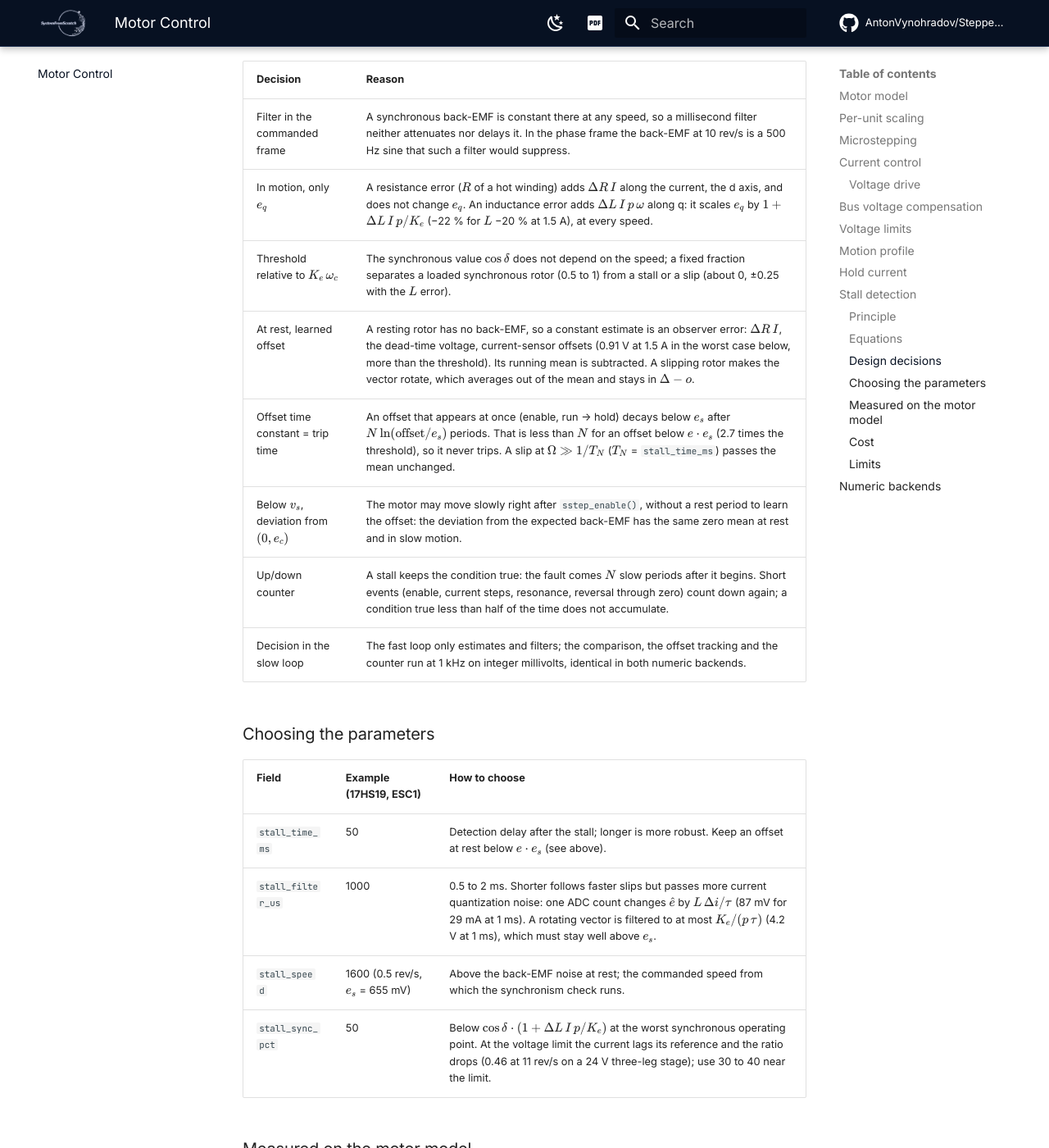
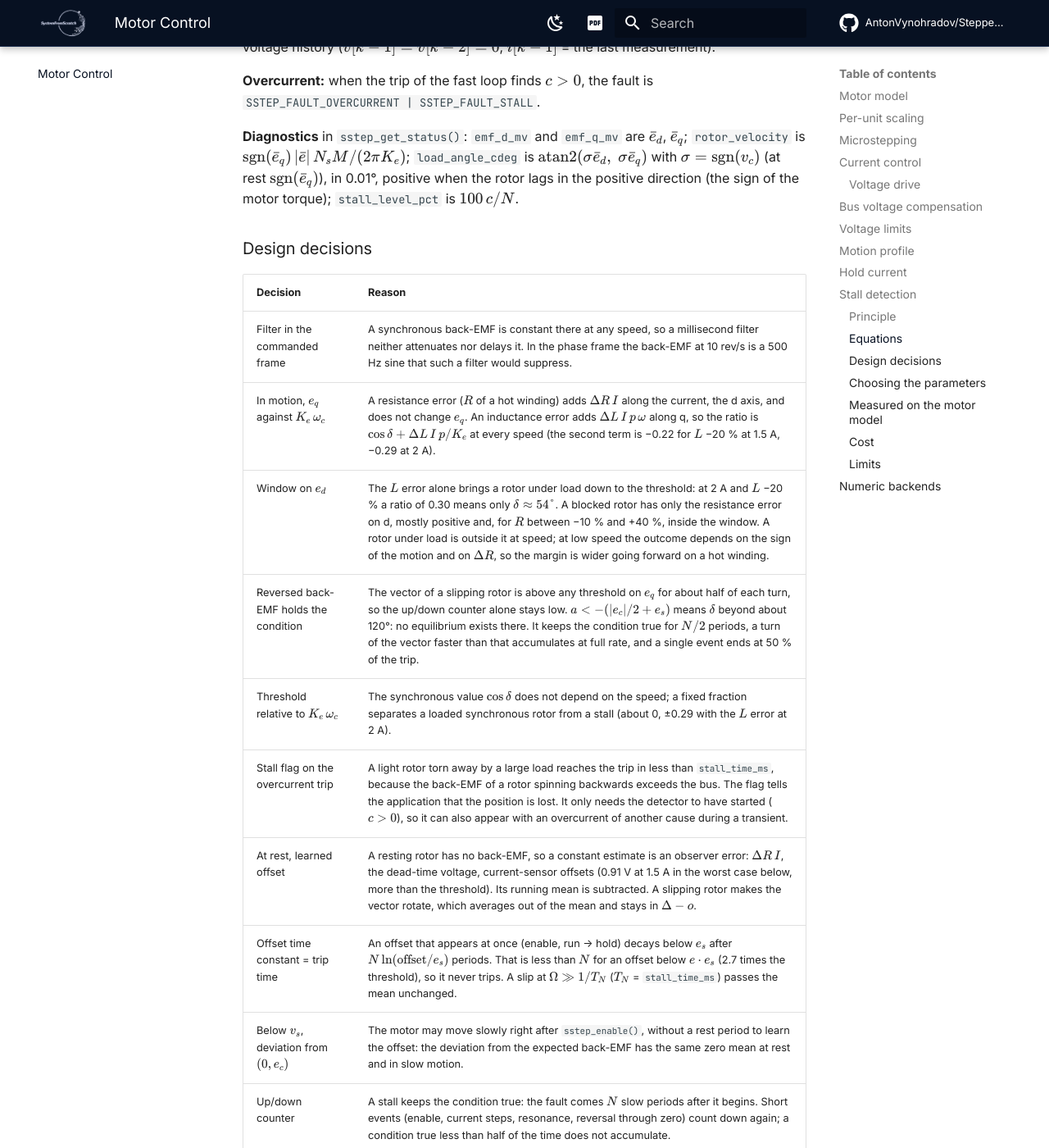
Before and after one commit to AntonVynohradov/Stepper-C, an MkDocs documentation site: the page built from docs/motor-control.md, in a window 1280 px wide and 1400 px high, scrolled down 10147 px. Shown: the whole window at 82% size. Built offline with MkDocs 1.6.1 and Material for MkDocs 9.7.7, drawn with Linux system fonts in a browser that asks for light colours; comment, search, counter and statistics services are not loaded; some of the changed text lies outside the part shown.

Commit message:
Fix missed and false stall detections under load
The stall detector missed a slipping rotor at low speed and could trip
on a synchronous rotor under heavy load or at the voltage limit.

Detector (sstep_stall.c, sstep_ctrl.c)
- Slip: the back-EMF vector of a slipping rotor turns in the commanded
  frame and stayed above stall_sync_pct about half of the time, so the
  up/down counter did not accumulate: load inertia x100 lost hundreds of
  full steps without a fault. A reversed back-EMF, along the motion
  below -(|e_c|/2 + e_s), now keeps the condition true for half of the
  trip time (new stall_hold). SSTEP_FAULT_STALL comes 43 to 60 ms after
  the load angle passes 90 deg.
- Load: an inductance error adds to cos(delta), it does not scale it, so
  a synchronous rotor at 72 % of the pull-out torque with R +30 %,
  L -20 % tripped. In motion the condition now also requires e_d inside
  the window of a rotor that does not turn. This also removes the false
  trip at the voltage limit: 11 rev/s at 24 V runs with stall_sync_pct 50.
- Overcurrent: a trip while the detector is counting (stall_count > 0)
  now raises SSTEP_FAULT_OVERCURRENT | SSTEP_FAULT_STALL, because a
  light rotor can reach the trip before stall_time_ms.

Behaviour changes
- An application that compares faults with a single flag must test the
  bits. Without stall detection nothing changes.
- A load angle swinging repeatedly beyond about 120 deg near the voltage
  limit is reported as a stall even before a step is lost.
- SSTEP_STATE_BYTES on 64-bit hosts: 288 B fixed point, 312 B float
  (Cortex-M4 unchanged: 280 B, 304 B).

Tests
- SstepLoop: heavy axis, fast slip with overcurrent, heavy load held in
  synchronism, voltage limit, load angle swing.
- SstepStall: loaded and blocked rotor against the e_d window, rotating
  vector, single and small reversal, enable clears the hold, overcurrent
  with and without the stall flag.

Build
- sstep.cmake: add the repository root to SSTEP_HEADERS.

Documentation
- motor-control: new equations and design decisions, stall_sync_pct
  guidance, measured results and limits; api, usage and CHANGELOG
  updated for the overcurrent flag.
- Re-measured flash (9216 B / 9894 B), stack (sstep_slow_loop() 152 B
  fixed point) and executed instructions.
- Project skill: software-in-the-loop with sfs-stepper-sim, rules for
  changing the stall detector, how to measure executed instructions.

Signed-off-by: Anton Vynohradov <avynohradov@systemfromscratch.com>

```diff
--- a/docs/motor-control.md
+++ b/docs/motor-control.md
@@ -274,8 +274,10 @@ The magnitude of the vector is the rotor speed, its angle the load angle $\delta
 
 - **In motion,** a synchronous rotor has $\omega = \omega_c$ and a moderate load angle, so
   $e_q \approx K_e\,\omega_c \cos\delta$ is a large constant of the sign of the motion. A stalled
-  rotor gives no back-EMF; a rotor that slips turns relative to the commanded frame and its
-  back-EMF averages out. Both make $e_q$ fall far below $K_e\,\omega_c$.
+  rotor gives no back-EMF, so $e_q$ falls far below $K_e\,\omega_c$. A rotor that slips turns
+  relative to the commanded frame: the vector rotates, $e_q$ changes its sign, and the
+  negative half is the sign of the slip. A rotor under load keeps its speed, so a low $e_q$
+  comes with a large $e_d = K_e\,\omega \sin\delta$; that tells it from a blocked rotor.
 - **At rest,** the commanded frame stands still, so any lasting back-EMF means that the rotor
   turns. A slipping rotor makes the vector rotate at its electrical speed.
 
@@ -322,7 +324,13 @@ filter outputs rounded to mV.
 
 $$
 \text{in motion } (\lvert v_c \rvert \ge v_s): \qquad
-\mathrm{bad} = \mathrm{sgn}(v_c)\,\bar e_q < \frac{s}{100}\,\lvert e_c \rvert
+a = \mathrm{sgn}(v_c)\,\bar e_q \qquad
+\mathrm{bad} = \left(a < \frac{s}{100}\,\lvert e_c \rvert\right) \;\wedge\;
+\left(-\frac{\lvert e_c \rvert}{3} - \frac{R I_r}{10} \le \bar e_d \le \frac{\lvert e_c \rvert}{3} + \frac{2 R I_r}{5}\right)
+$$
+
+$$
+a < -\left(\frac{\lvert e_c \rvert}{2} + e_s\right) \;\Rightarrow\; h \leftarrow \lfloor N / 2 \rfloor
 $$
 
 $$
@@ -333,15 +341,20 @@ o \leftarrow o + \frac{\Delta - o}{N} \qquad
 $$
 
 $$
+h > 0 \;\Rightarrow\; h \leftarrow h - 1,\;\; \mathrm{bad} \leftarrow \mathrm{true} \qquad\qquad
 c \leftarrow \begin{cases} c + 1 & \mathrm{bad} \\ \max(c - 1,\, 0) & \text{otherwise} \end{cases}
 $$
 
 and `SSTEP_FAULT_STALL` when $c \ge N$, with $v_s$ = `stall_speed`, $s$ = `stall_sync_pct`,
-$N$ = `stall_time_ms` · `slow_loop_hz` / 1000 and the slip threshold
-$e_s = K_e\, 2\pi\, v_s / (N_s M)$ rounded to mV. In integers: $o$ is held in mV·$2^{16}$, the
-update divides with truncation, $\Delta - o$ uses $o$ truncated to mV, and the magnitude is
-compared as a sum of squares. `sstep_enable()` clears $\bar e$, $o$, $c$ and the voltage
-history ($v[k-1] = v[k-2] = 0$, $i[k-1]$ = the last measurement).
+$N$ = `stall_time_ms` · `slow_loop_hz` / 1000, $I_r$ = `i_run_ma` and the slip threshold
+$e_s = K_e\, 2\pi\, v_s / (N_s M)$ rounded to mV. In integers: $R I_r$ is in mV, the divisions
+truncate, $o$ is held in mV·$2^{16}$, the update divides with truncation, $\Delta - o$ uses
+$o$ truncated to mV, and the magnitude is compared as a sum of squares. `sstep_enable()`
+clears $\bar e$, $o$, $c$, $h$ and the voltage history ($v[k-1] = v[k-2] = 0$, $i[k-1]$ = the
+last measurement).
+
+**Overcurrent:** when the trip of the fast loop finds $c > 0$, the fault is
+`SSTEP_FAULT_OVERCURRENT | SSTEP_FAULT_STALL`.
 
 **Diagnostics** in `sstep_get_status()`: `emf_d_mv` and `emf_q_mv` are $\bar e_d$, $\bar e_q$;
 `rotor_velocity` is $\mathrm{sgn}(\bar e_q)\,\lvert \bar e \rvert\, N_s M / (2\pi K_e)$;
@@ -354,8 +367,11 @@ of the motor torque); `stall_level_pct` is $100\,c / N$.
 | Decision | Reason |
 | --- | --- |
 | Filter in the commanded frame | A synchronous back-EMF is constant there at any speed, so a millisecond filter neither attenuates nor delays it. In the phase frame the back-EMF at 10 rev/s is a 500 Hz sine that such a filter would suppress. |
-| In motion, only $e_q$ | A resistance error ($R$ of a hot winding) adds $\Delta R\, I$ along the current, the d axis, and does not change $e_q$. An inductance error adds $\Delta L\, I\, p\,\omega$ along q: it scales $e_q$ by $1 + \Delta L\, I\, p / K_e$ (−22 % for $L$ −20 % at 1.5 A), at every speed. |
-| Threshold relative to $K_e\,\omega_c$ | The synchronous value $\cos\delta$ does not depend on the speed; a fixed fraction separates a loaded synchronous rotor (0.5 to 1) from a stall or a slip (about 0, ±0.25 with the $L$ error). |
+| In motion, $e_q$ against $K_e\,\omega_c$ | A resistance error ($R$ of a hot winding) adds $\Delta R\, I$ along the current, the d axis, and does not change $e_q$. An inductance error adds $\Delta L\, I\, p\,\omega$ along q, so the ratio is $\cos\delta + \Delta L\, I\, p / K_e$ at every speed (the second term is −0.22 for $L$ −20 % at 1.5 A, −0.29 at 2 A). |
+| Window on $e_d$ | The $L$ error alone brings a rotor under load down to the threshold: at 2 A and $L$ −20 % a ratio of 0.30 means only $\delta \approx 54°$. A blocked rotor has only the resistance error on d, mostly positive and, for $R$ between −10 % and +40 %, inside the window. A rotor under load is outside it at speed; at low speed the outcome depends on the sign of the motion and on $\Delta R$, so the margin is wider going forward on a hot winding. |
+| Reversed back-EMF holds the condition | The vector of a slipping rotor is above any threshold on $e_q$ for about half of each turn, so the up/down counter alone stays low. $a < -(\lvert e_c \rvert / 2 + e_s)$ means $\delta$ beyond about 120°: no equilibrium exists there. It keeps the condition true for $N / 2$ periods, a turn of the vector faster than that accumulates at full rate, and a single event ends at 50 % of the trip. |
+| Threshold relative to $K_e\,\omega_c$ | The synchronous value $\cos\delta$ does not depend on the speed; a fixed fraction separates a loaded synchronous rotor from a stall (about 0, ±0.29 with the $L$ error at 2 A). |
+| Stall flag on the overcurrent trip | A light rotor torn away by a large load reaches the trip in less than `stall_time_ms`, because the back-EMF of a rotor spinning backwards exceeds the bus. The flag tells the application that the position is lost. It only needs the detector to have started ($c > 0$), so it can also appear with an overcurrent of another cause during a transient. |
 | At rest, learned offset | A resting rotor has no back-EMF, so a constant estimate is an observer error: $\Delta R\, I$, the dead-time voltage, current-sensor offsets (0.91 V at 1.5 A in the worst case below, more than the threshold). Its running mean is subtracted. A slipping rotor makes the vector rotate, which averages out of the mean and stays in $\Delta - o$. |
 | Offset time constant = trip time | An offset that appears at once (enable, run → hold) decays below $e_s$ after $N \ln(\text{offset} / e_s)$ periods. That is less than $N$ for an offset below $e \cdot e_s$ (2.7 times the threshold), so it never trips. A slip at $\Omega \gg 1 / T_N$ ($T_N$ = `stall_time_ms`) passes the mean unchanged. |
 | Below $v_s$, deviation from $(0, e_c)$ | The motor may move slowly right after `sstep_enable()`, without a rest period to learn the offset: the deviation from the expected back-EMF has the same zero mean at rest and in slow motion. |
@@ -369,7 +385,7 @@ of the motor torque); `stall_level_pct` is $100\,c / N$.
 | `stall_time_ms` | 50 | Detection delay after the stall; longer is more robust. Keep an offset at rest below $e \cdot e_s$ (see above). |
 | `stall_filter_us` | 1000 | 0.5 to 2 ms. Shorter follows faster slips but passes more current quantization noise: one ADC count changes $\hat e$ by $L\,\Delta i / \tau$ (87 mV for 29 mA at 1 ms). A rotating vector is filtered to at most $K_e / (p\,\tau)$ (4.2 V at 1 ms), which must stay well above $e_s$. |
 | `stall_speed` | 1600 (0.5 rev/s, $e_s$ = 655 mV) | Above the back-EMF noise at rest; the commanded speed from which the synchronism check runs. |
-| `stall_sync_pct` | 50 | Below $\cos\delta \cdot (1 + \Delta L\, I\, p / K_e)$ at the worst synchronous operating point. At the voltage limit the current lags its reference and the ratio drops (0.46 at 11 rev/s on a 24 V three-leg stage); use 30 to 40 near the limit. |
+| `stall_sync_pct` | 50 | Above $\lvert\Delta L\rvert\, I\, p / K_e$, the value a blocked rotor shows with a larger inductance than configured (29 % at $L$ +20 %, 2 A). A rotor under load with $e_d$ inside the window must stay above it: at 50 %, with the nominal $R$ and $L$, that ends at $\delta$ = 60°, 87 % of the pull-out torque. The window accepts the lag at the voltage limit, so this value also runs at 11 rev/s on a 24 V three-leg stage. |
 
 ### Measured on the motor model
 
@@ -386,6 +402,10 @@ torque of 0.02 N·m.
 | Rotor turning at 1 rev/s with the command at rest | `SSTEP_FAULT_STALL` after 50.0 ms |
 | Rotor imposed at 3 rev/s | $\lvert \bar e \rvert$ 3936 mV against $K_e\,\omega$ = 3932 mV; `rotor_velocity` 9609 microsteps/s for 9600; load angle 10.27° (model 10.28°) |
 | Enable, run → hold, 0.07 N·m through run → hold, 6400-microstep move, reversal ±4 rev/s and stop, runs at 0.125, 0.25, 0.47, 1, 2, 8, 9.5 and 11 rev/s | No fault. Largest detector level 6 % (nominal plant), 32 % (worst case) |
+| Heavy axis, 0.5 N·m load step above the pull-out torque, $J$ ×20 and ×100 at 1 and 3 rev/s, either direction, nominal and worst case | `SSTEP_FAULT_STALL` 43 to 60 ms after the load angle passes 90°, 23 to 158 full steps lost |
+| Bare rotor and $J$ ×5, the same load step at 1 rev/s: the overcurrent trip comes first | `SSTEP_FAULT_OVERCURRENT \| SSTEP_FAULT_STALL`, 14 and 78 full steps lost |
+| 0.30 N·m (72 % of the pull-out torque) at ±1, ±2 and ±3 rev/s, $R$ +30 %, $L$ −20 %; 0.25 N·m at ±1 rev/s, worst case | No fault. Largest detector level 40 % and 58 % |
+| Voltage limit: 8 rev/s at 18 V, 9 rev/s at 20 V, 11 rev/s at 24 V with $L$ +20 % | No fault. Largest detector level 0 % |
 
 The motor model of this repository shows no sustained mid-band oscillation between 8 and
 11 rev/s; those runs check the voltage limit and the current lag. A 0.09 N·m load at
@@ -415,6 +435,13 @@ mean over 600 fast-loop periods while accelerating to 3 rev/s; on Cortex-M4 most
   its back-EMF is close to zero either way. Only a rotor faster than the command is.
 - The fault comes `stall_time_ms` after the stall begins; the position is lost from the
   beginning of the stall.
+- A rotor under load near the voltage limit whose load angle repeatedly swings beyond about
+  120° is reported, even if it has not lost a step yet (11 rev/s at 20 V: fault 74 to 78 ms
+  after the angle first passes 90°, largest angle 137° to 140° until then). This operating
+  point has no margin; lower the speed or raise the voltage.
+- On a hot winding with $L$ −20 % at low speed, going backward, $e_d$ of a rotor under load is
+  close to that of a blocked rotor. There the margin comes from `stall_sync_pct` alone
+  (the formula above).
 - During a slip at rest `rotor_velocity` is low (the filter attenuates the rotating
   vector: about 10 000 for 27 000 microsteps/s); it is accurate in synchronism.
   An inductance error biases it too (26 700 for 31 400 microsteps/s with $L$ −20 % at
```
Also changed, not shown: other parts of docs/motor-control.md (+3 -3 lines), .agents/skills/stepper-c/SKILL.md (+28 -7 lines), CHANGELOG.md (+26 -0 lines), README.md (+2 -2 lines), docs/api.md (+1 -1 lines), docs/configuration.md (+6 -6 lines), docs/overview.md (+2 -2 lines), docs/usage.md (+2 -2 lines), 7 other files.
